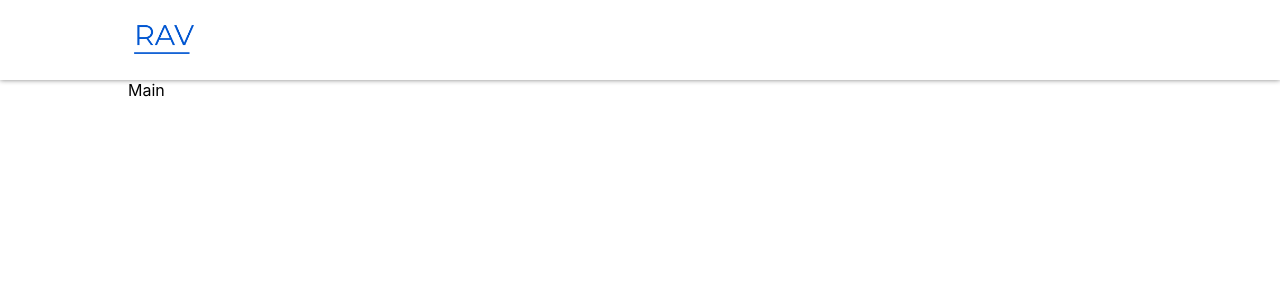
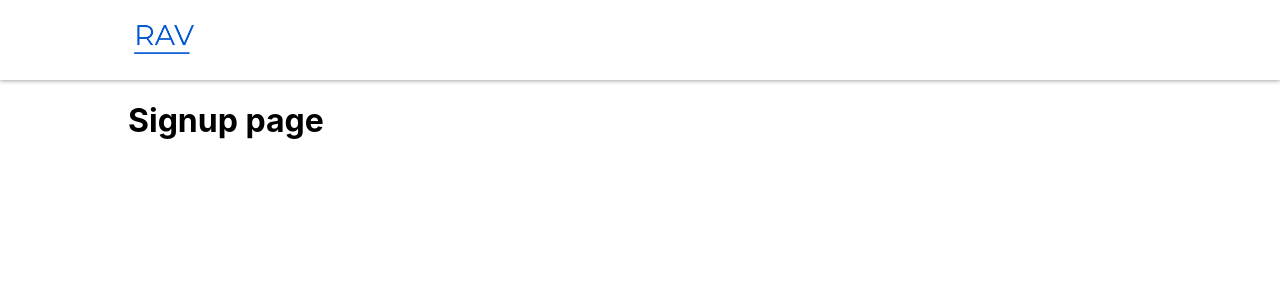
Before and after one commit to harshit-kakkar/RAV-Frontend, a React (Create React App) app: page / in a window 1280 px wide. Shown: the top 300 px of the page. Built offline with nearby package versions, Linux system fonts and the light colour scheme.

Commit message:
Setup react router

```diff
--- a/package.json
+++ b/package.json
@@ -13,6 +13,7 @@
     "react": "^17.0.2",
     "react-dom": "^17.0.2",
     "react-redux": "^7.2.4",
+    "react-router-dom": "^5.2.0",
     "react-scripts": "4.0.3",
     "redux": "^4.1.0",
     "typescript": "^4.1.2",
@@ -41,5 +42,8 @@
       "last 1 firefox version",
       "last 1 safari version"
     ]
+  },
+  "devDependencies": {
+    "@types/react-router-dom": "^5.1.8"
   }
 }
--- /dev/null
+++ b/src/components/login/login.tsx
@@ -0,0 +1,12 @@
+import React from 'react';
+
+function Login() {
+  return (
+    <div>
+      <h1>Login page</h1>
+
+    </div>
+  );
+}
+
+export default Login;
--- a/src/components/mainSection/mainSection.tsx
+++ b/src/components/mainSection/mainSection.tsx
@@ -1,12 +1,20 @@
 import React from 'react';
 import './mainSectionStyles.css';
+import {BrowserRouter as Router, Switch, Route} from 'react-router-dom'
+import Signup from '../signup/signup';
+import Login from '../login/login';
 
 function MainSection() {
   return (
-    <div className="main-section-container">
-      Main
-
-    </div>
+    <Router>
+      <div className="main-section-container">
+        <Switch>
+          <Route path="/" exact component={Signup} /> {/* TODO: Should be changed to homepage when that component is created */}
+          <Route path="/signup" component={Signup} />
+          <Route path="/login" component={Login} />
+        </Switch>
+      </div>
+    </Router>
   );
 }
 
--- /dev/null
+++ b/src/components/signup/signup.tsx
@@ -0,0 +1,12 @@
+import React from 'react';
+
+function Signup() {
+  return (
+    <div>
+      <h1>Signup page</h1>
+
+    </div>
+  );
+}
+
+export default Signup;
```
Also changed, not shown: 1 other file (tests, documents, lock files or other folders).
